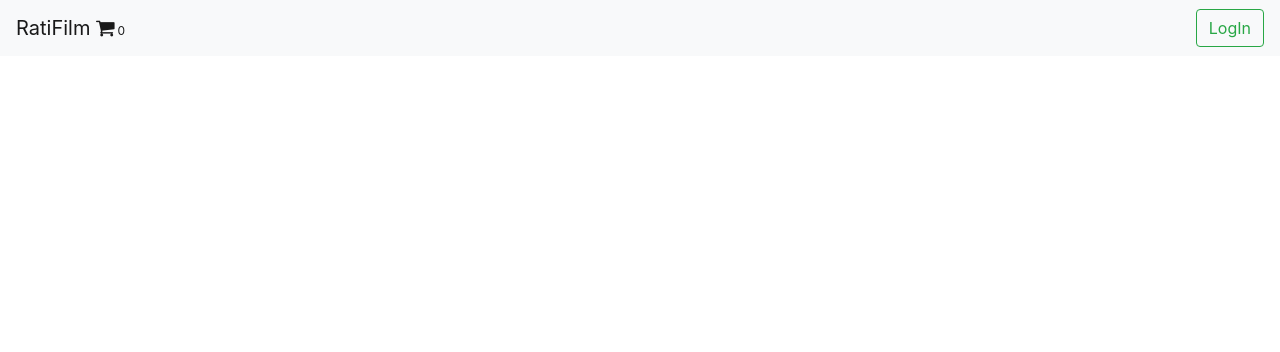
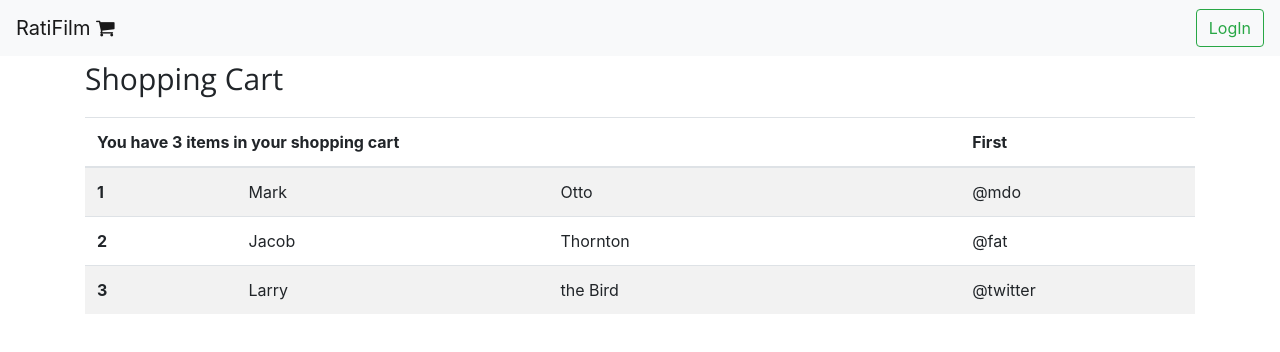
Before and after one commit to fatimasajadi/RatiFilm, an Angular app: page /shoppingCart in a window 1280 px wide. Before the commit this address led to /. Shown: the top 352 px of the page. Built offline with nearby package versions, Linux system fonts and the light colour scheme.

Commit message:
shopping cart amount

```diff
--- a/src/app/app-routing.module.ts
+++ b/src/app/app-routing.module.ts
@@ -4,13 +4,15 @@
 import { LoginComponent } from './login/login.component';
 import { MovieDetailsComponent } from './movie-details/movie-details.component';
 import { PostComponent } from './post/post.component';
+import { ShoppingCartComponent } from './shopping-cart/shopping-cart.component';
 
 
 const routes: Routes = [
   { path: 'login', component: LoginComponent },
   { path: '', component: MoviesComponent },
   { path: 'details/:movieId', component: MovieDetailsComponent },
-  { path: 'post', component: PostComponent }
+  { path: 'post', component: PostComponent },
+  { path: 'shoppingCart', component: ShoppingCartComponent }
 ];
 
 
--- a/src/app/app.component.html
+++ b/src/app/app.component.html
@@ -1,6 +1,6 @@
 <nav class="navbar navbar-light bg-light justify-content-between">
 
-    <a class="navbar-brand">RatiFilm <i class="fa fa-shopping-cart"></i>
+    <a class="navbar-brand">RatiFilm <i class="fa fa-shopping-cart" routerLink="/shoppingCart"></i>
         <span style="margin-left:3px; font-size:12px;">{{count}}</span>
     </a>
 
--- a/src/app/app.component.ts
+++ b/src/app/app.component.ts
@@ -7,7 +7,7 @@
     styleUrls: ['./app.component.css']
 })
 export class AppComponent {
-    count = 0
+    count = ""
 
     constructor(private shoppingService: ShoppingCartService) {
         shoppingService.subscribeCount((count) => {
--- a/src/app/app.module.ts
+++ b/src/app/app.module.ts
@@ -12,6 +12,7 @@
 import { PostComponent } from './post/post.component';
 import { PostService } from './service/post.service';
 import { FormsModule } from '@angular/forms';
+import { ShoppingCartComponent } from './shopping-cart/shopping-cart.component';
 
 @NgModule({
   declarations: [
@@ -20,7 +21,8 @@
     MoviesComponent,
     MovieDetailsComponent,
     NewCourseFormComponent,
-    PostComponent
+    PostComponent,
+    ShoppingCartComponent
   ],
   imports: [
     BrowserModule,
--- a/src/app/movie-details/movie-details.component.ts
+++ b/src/app/movie-details/movie-details.component.ts
@@ -25,7 +25,7 @@
   }
 
   addToCart() {
-    this.shoppingService.updateCount(this.count)
+    this.shoppingService.updateCount(this.count);
   }
 
 
--- a/src/app/shopping-cart.service.ts
+++ b/src/app/shopping-cart.service.ts
@@ -17,6 +17,6 @@
   }
 
   subscribeCount(cb: Function) {
-    this.cb = cb
+    this.cb = cb;
   }
 }
--- /dev/null
+++ b/src/app/shopping-cart/shopping-cart.component.css
@@ -0,0 +1,4 @@
+.title {
+  font-size: 30px;
+  font-family: "Open Sans";
+}
--- /dev/null
+++ b/src/app/shopping-cart/shopping-cart.component.html
@@ -0,0 +1,32 @@
+<div class="container">
+    <p class="title">Shopping Cart</p>
+    <table class="table table-striped">
+        <thead>
+            <tr>
+                <th colspan="3" scope="col">You have 3 items in your shopping cart</th>
+                <th scope="col">First</th>
+
+            </tr>
+        </thead>
+        <tbody>
+            <tr>
+                <th scope="row">1</th>
+                <td>Mark</td>
+                <td>Otto</td>
+                <td>@mdo</td>
+            </tr>
+            <tr>
+                <th scope="row">2</th>
+                <td>Jacob</td>
+                <td>Thornton</td>
+                <td>@fat</td>
+            </tr>
+            <tr>
+                <th scope="row">3</th>
+                <td>Larry</td>
+                <td>the Bird</td>
+                <td>@twitter</td>
+            </tr>
+        </tbody>
+    </table>
+</div>
--- /dev/null
+++ b/src/app/shopping-cart/shopping-cart.component.ts
@@ -0,0 +1,15 @@
+import { Component, OnInit } from '@angular/core';
+
+@Component({
+  selector: 'app-shopping-cart',
+  templateUrl: './shopping-cart.component.html',
+  styleUrls: ['./shopping-cart.component.css']
+})
+export class ShoppingCartComponent implements OnInit {
+
+  constructor() { }
+
+  ngOnInit() {
+  }
+
+}
```
Also changed, not shown: 1 other file (tests, documents, lock files or other folders).
